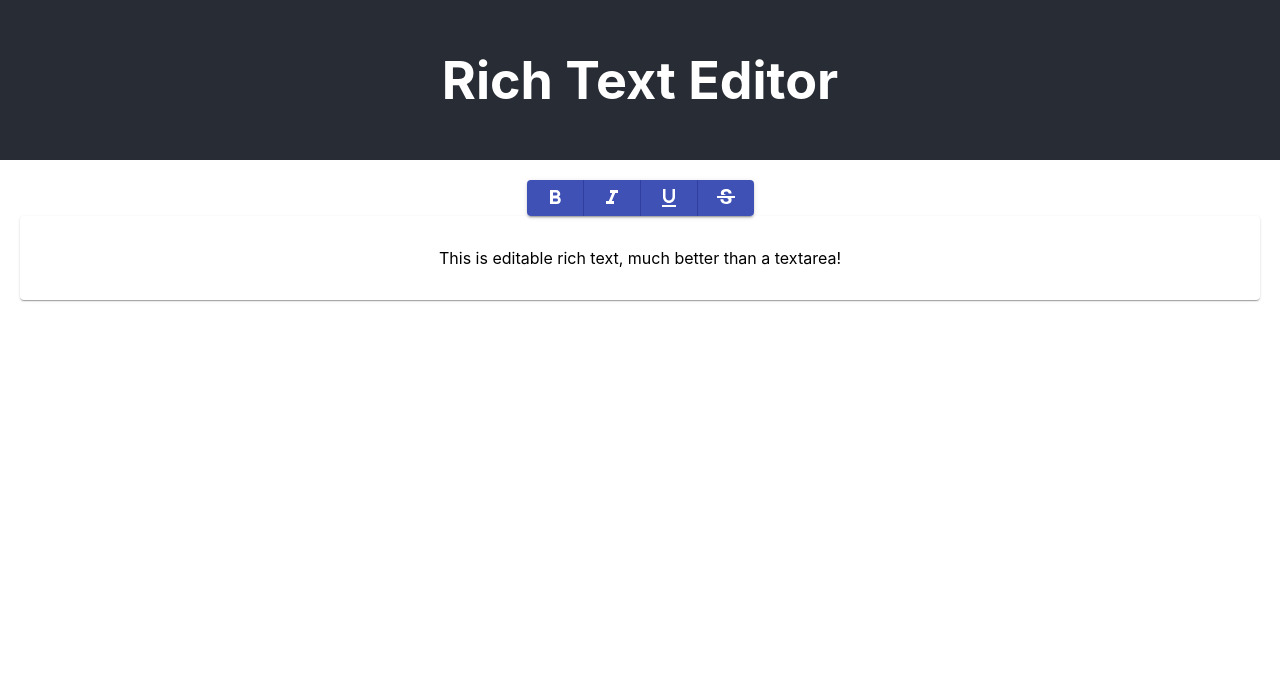
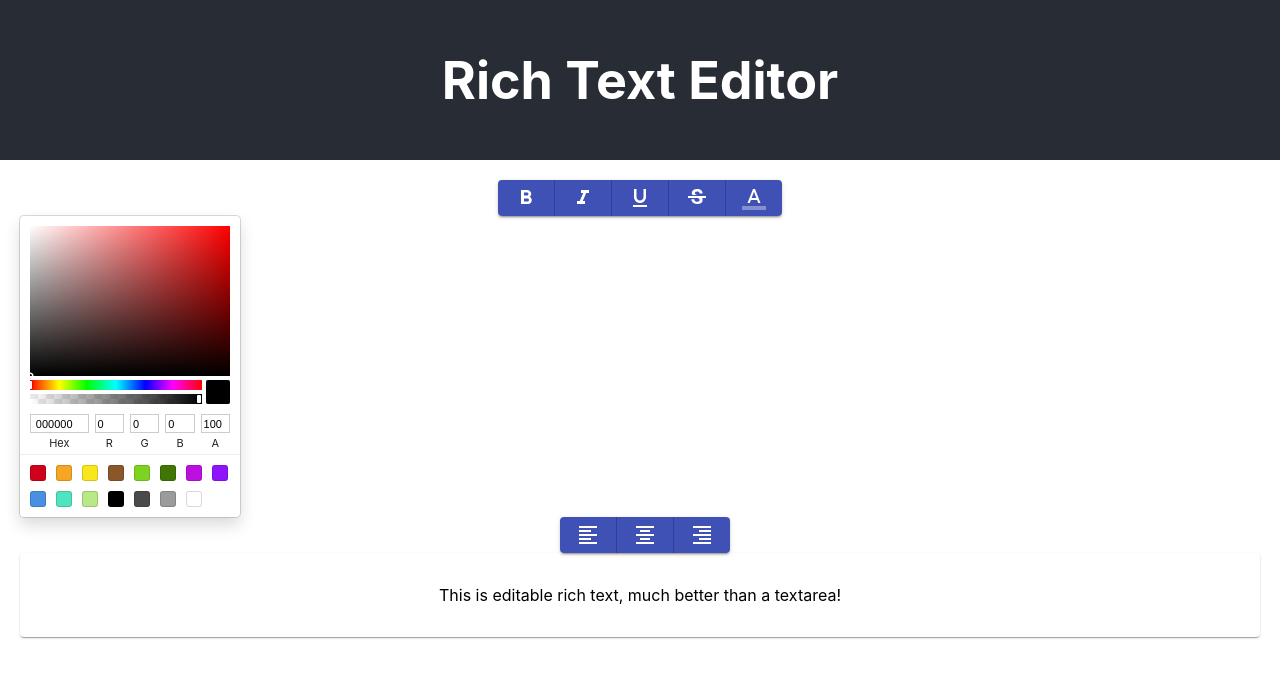
Before and after one commit to HumairaAZ/rich-text-editor, a React (Create React App) app: page / in a window 1280 px wide. Shown: the top 678 px of the page. Built offline with nearby package versions, Linux system fonts and the light colour scheme.

Commit message:
Update Toolbar.js

```diff
--- a/src/components/Toolbar.js
+++ b/src/components/Toolbar.js
@@ -1,9 +1,10 @@
 // src/components/Toolbar.js
 
 import React from 'react';
-import { Button, ButtonGroup } from '@material-ui/core';
-import { FormatBold, FormatItalic, FormatUnderlined, StrikethroughS } from '@material-ui/icons';
+import { Button, ButtonGroup, IconButton, Tooltip } from '@material-ui/core';
+import { FormatBold, FormatItalic, FormatUnderlined, StrikethroughS, FormatColorText, FormatAlignLeft, FormatAlignCenter, FormatAlignRight } from '@material-ui/icons';
 import { Editor, Transforms, Text } from 'slate';
+import { SketchPicker } from 'react-color';
 
 const isMarkActive = (editor, format) => {
   const marks = Editor.marks(editor);
@@ -20,8 +21,9 @@ const toggleMark = (editor, format) => {
   }
 };
 
-const Toolbar = ({ editor }) => {
+const Toolbar = ({ editor, setColor }) => {
   return (
+    <div>
       <ButtonGroup variant="contained" color="primary" aria-label="outlined primary button group">
         <Button onMouseDown={(event) => {
           event.preventDefault();
@@ -47,7 +49,52 @@ const Toolbar = ({ editor }) => {
         }}>
           <StrikethroughS />
         </Button>
+        <Button onMouseDown={(event) => {
+          event.preventDefault();
+          toggleMark(editor, 'color');
+        }}>
+          <FormatColorText />
+        </Button>
       </ButtonGroup>
+      <SketchPicker
+        color="#000000"
+        onChangeComplete={(color) => {
+          setColor(color.hex);
+        }}
+      />
+      <ButtonGroup variant="contained" color="primary" aria-label="outlined primary button group" style={{ marginLeft: '10px' }}>
+        <Button onMouseDown={(event) => {
+          event.preventDefault();
+          Transforms.setNodes(
+            editor,
+            { align: 'left' },
+            { match: n => Editor.isBlock(editor, n) }
+          );
+        }}>
+          <FormatAlignLeft />
+        </Button>
+        <Button onMouseDown={(event) => {
+          event.preventDefault();
+          Transforms.setNodes(
+            editor,
+            { align: 'center' },
+            { match: n => Editor.isBlock(editor, n) }
+          );
+        }}>
+          <FormatAlignCenter />
+        </Button>
+        <Button onMouseDown={(event) => {
+          event.preventDefault();
+          Transforms.setNodes(
+            editor,
+            { align: 'right' },
+            { match: n => Editor.isBlock(editor, n) }
+          );
+        }}>
+          <FormatAlignRight />
+        </Button>
+      </ButtonGroup>
+    </div>
   );
 };
 
```
Lines whose indentation alone changed are shown as unchanged.
